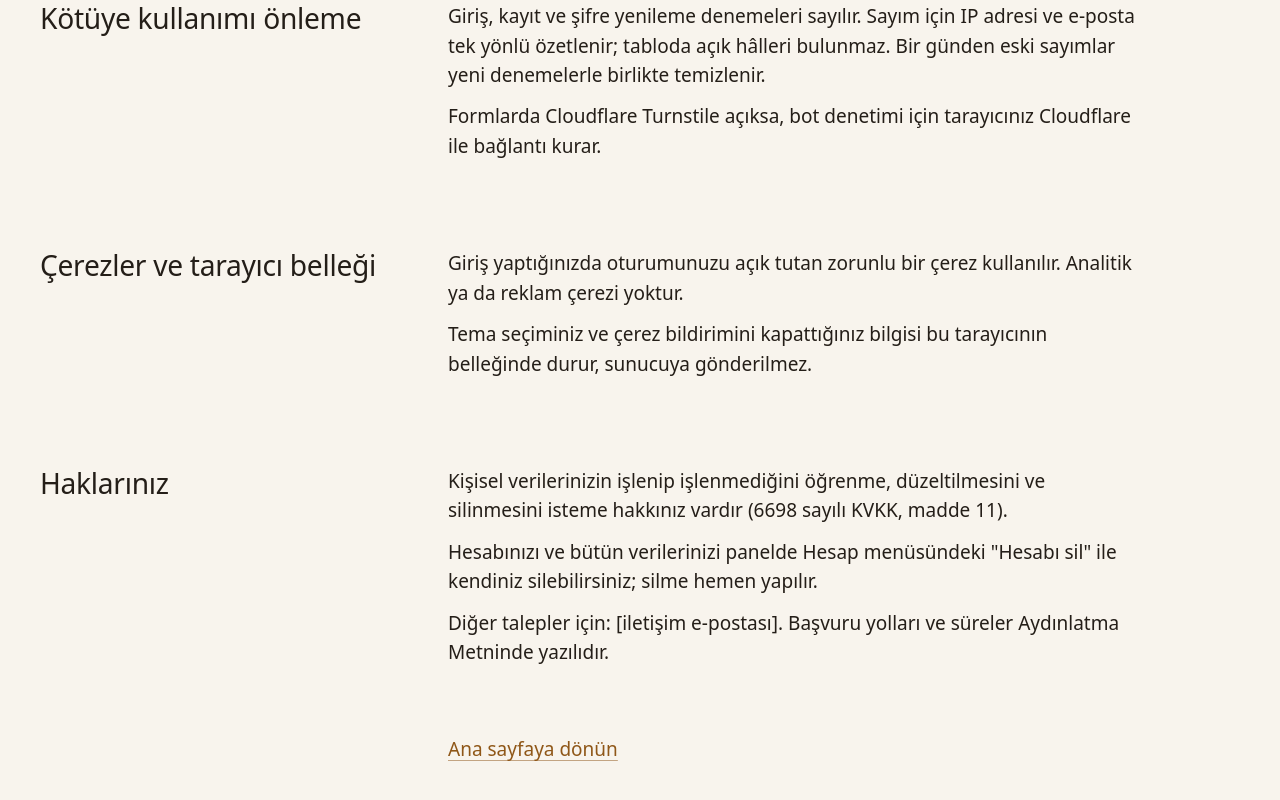
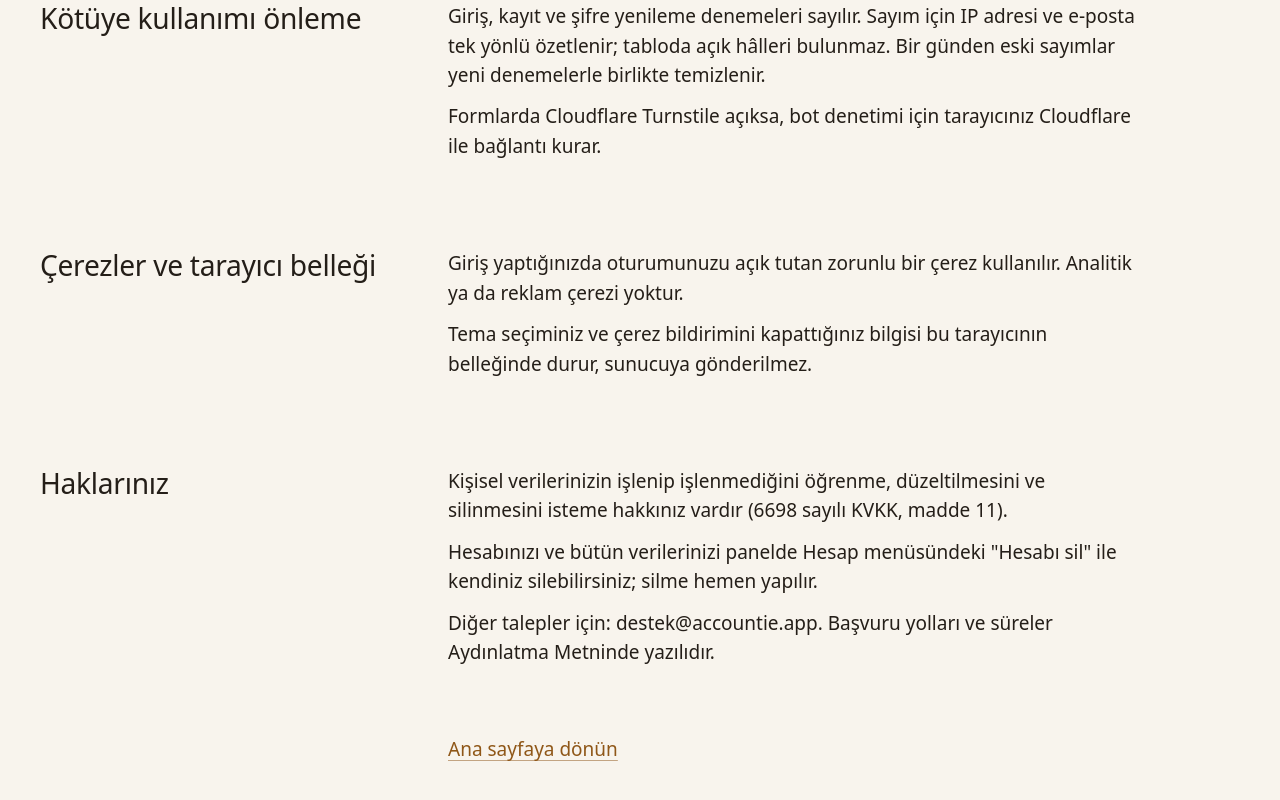
Before and after one commit to yusufberatnegiz/Accountie, a Next.js app: page /gizlilik in a window 1280 px wide. Shown: the part 1801-2601 px from the top of the page. Built offline with nearby package versions, Linux system fonts and the light colour scheme; a web font is replaced by a local one.

Commit message:
Künye: iletişim e-postası destek@accountie.app

```diff
--- a/src/components/site/LegalPage.tsx
+++ b/src/components/site/LegalPage.tsx
@@ -34,6 +34,6 @@ export function LegalPage({ title, lead, sections, prefix }: { title: string; le
 export const PROVIDER = {
   name: "Yusuf Berat Negiz",
   address: "Sedir Mahallesi, Vatan Bulvarı, Osman Koca İş Merkezi, Kat 10, Daire 13, Muratpaşa / Antalya",
-  email: "[iletişim e-postası]",
+  email: "destek@accountie.app",
   court: "Antalya",
 };
```
